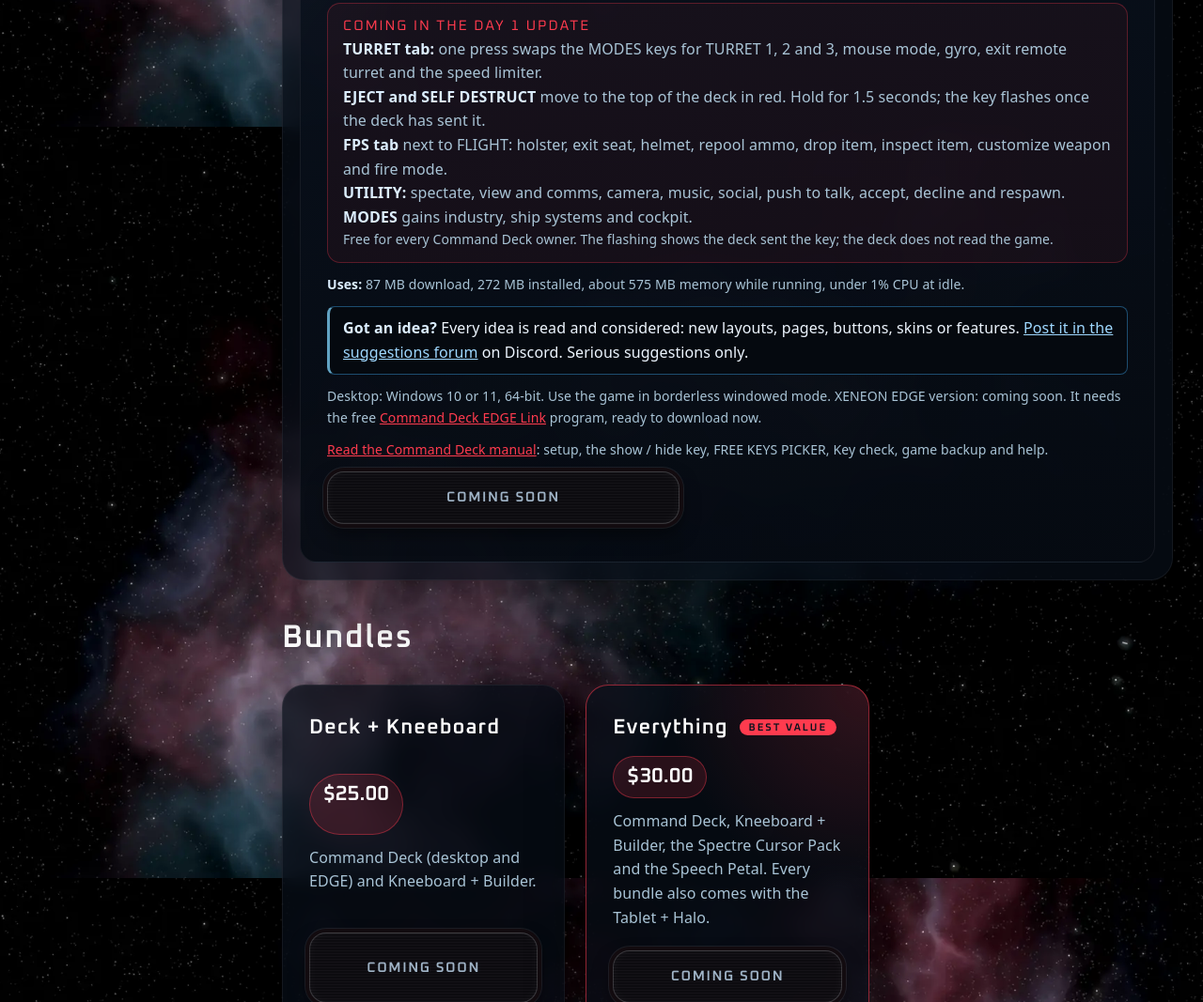
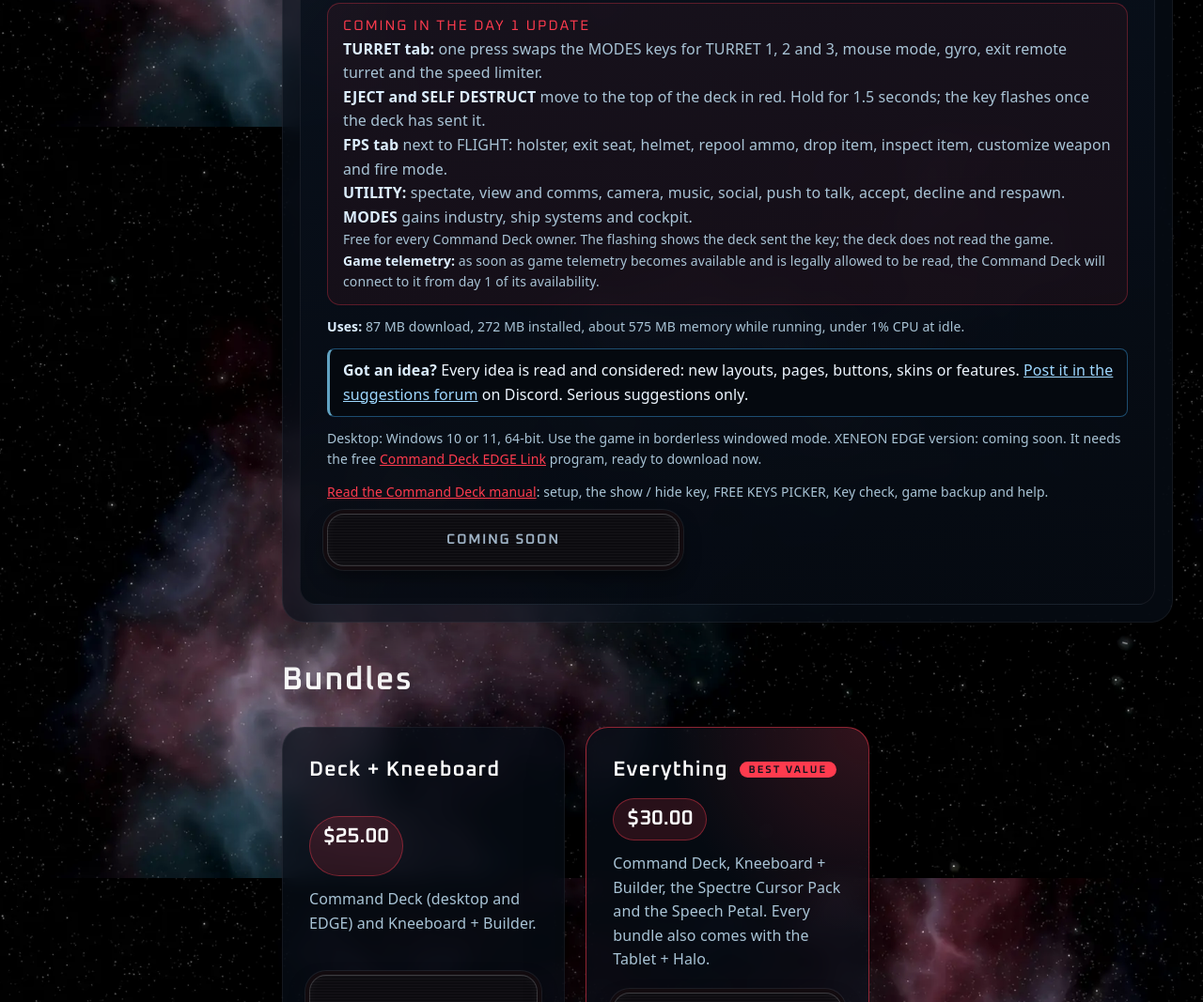
Before and after one commit to tartartatum/tartartatum.github.io, a plain HTML site: page shop/index.html in a window 1280 px wide. Shown: the part 8665-9732 px from the top of the page at 94% size. Drawn offline with Linux system fonts and the light colour scheme.

Commit message:
Shop: Command Deck note - connects to game telemetry from day 1 of its legal availability
Co-Authored-By: Claude Opus 5.5 <noreply@anthropic.com>

```diff
--- a/shop/index.html
+++ b/shop/index.html
@@ -209,6 +209,7 @@
         <p><b>FPS tab</b> next to FLIGHT: holster, exit seat, helmet, repool ammo, drop item, inspect item, customize weapon and fire mode.</p>
         <p><b>UTILITY:</b> spectate, view and comms, camera, music, social, push to talk, accept, decline and respawn. <b>MODES</b> gains industry, ship systems and cockpit.</p>
         <p class="note">Free for every Command Deck owner. The flashing shows the deck sent the key; the deck does not read the game.</p>
+        <p class="note"><b>Game telemetry:</b> as soon as game telemetry becomes available and is legally allowed to be read, the Command Deck will connect to it from day 1 of its availability.</p>
       </div>
       <p class="uses"><b>Uses:</b> 87 MB download, 272 MB installed, about 575 MB memory while running, under 1% CPU at idle.</p>
       <p class="ideas"><b>Got an idea?</b> Every idea is read and considered: new layouts, pages, buttons, skins or features. <a href="https://discord.gg/Rbff72pKxS" target="_blank" rel="noopener">Post it in the suggestions forum</a> on Discord. Serious suggestions only.</p>
```
